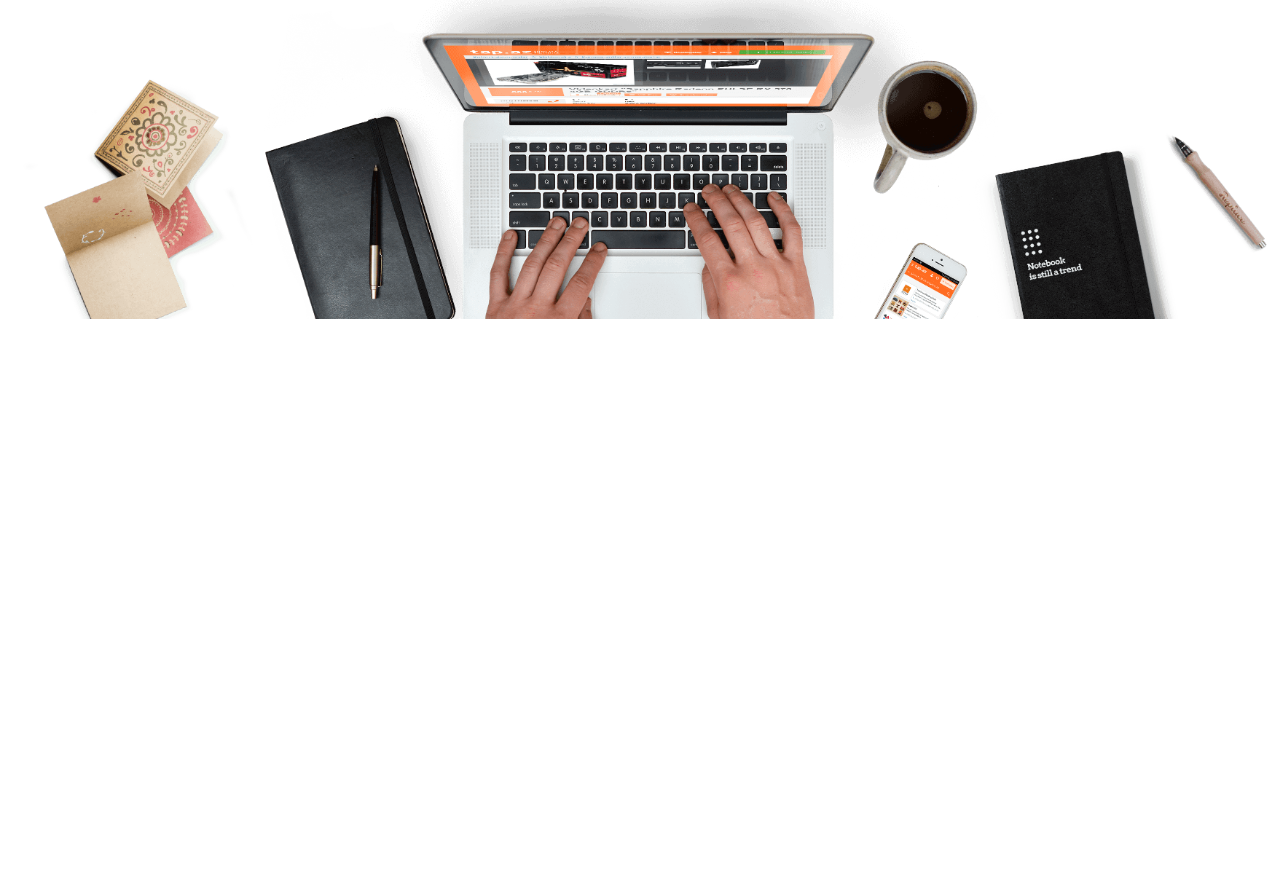
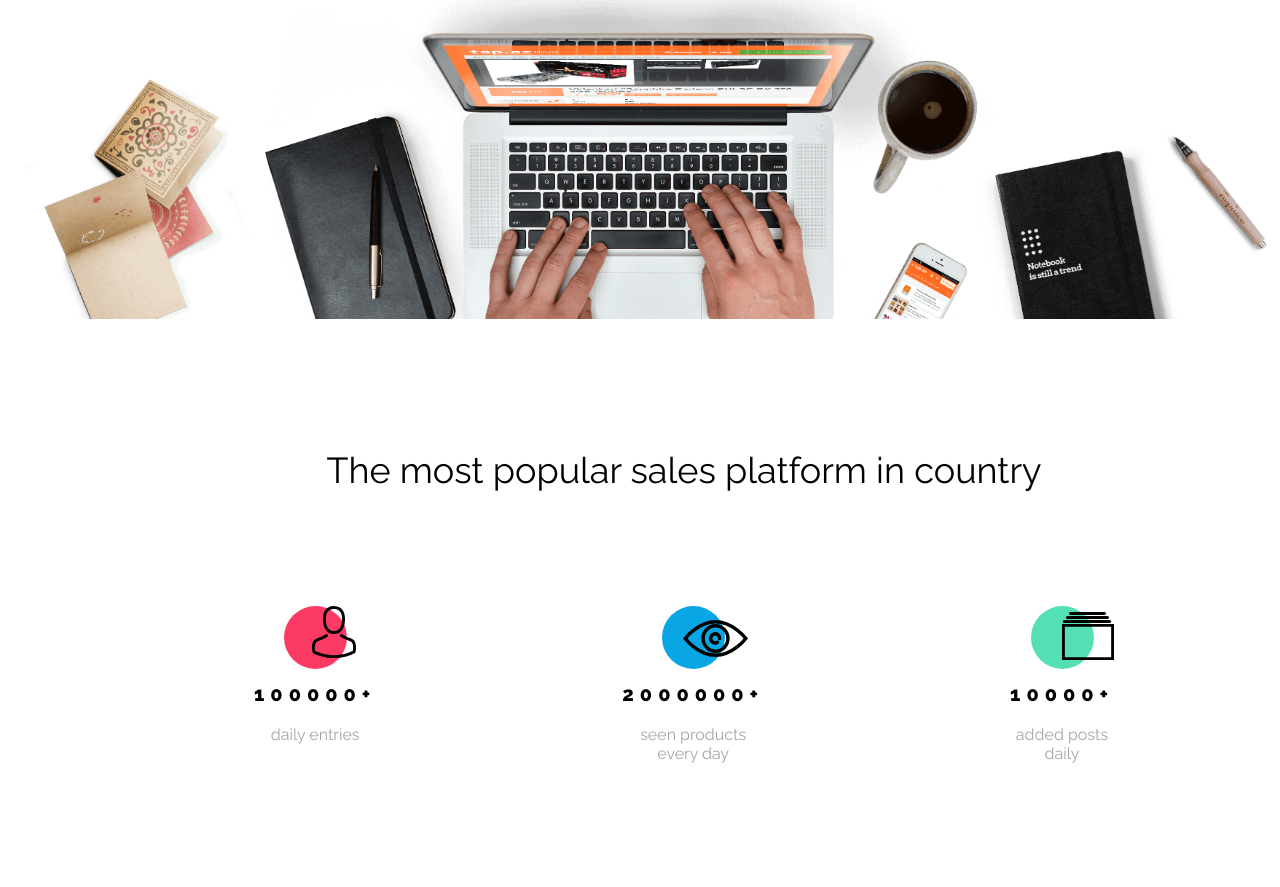
Before and after one commit to kamilkrol01/BestShop, a plain HTML site: page index.html in a window 1280 px wide. Shown: the part 509-1396 px from the top of the page. Before the commit the page ends 836 px from the top, so only its background shows below. Drawn offline with nearby package versions, Linux system fonts and the light colour scheme.

Commit message:
Statystyki zrobione

```diff
--- a/css/style.css
+++ b/css/style.css
@@ -98,3 +98,82 @@ section {
     font-weight: bold;
     color: var(--color-white);
 }
+
+
+
+.stats {
+    margin-top: 100px;
+}
+
+.stats-container {
+    display: flex;
+    justify-content: space-evenly;
+}
+
+.stats-title {
+    text-align: center;
+    font-size: 2.25rem;
+    font-family: "Raleway", sans-serif;
+    font-weight: normal;
+    margin-bottom: 115px;
+}
+
+.stats-single {
+    max-width: 160px;
+    display: flex;
+    flex-direction: column;
+    align-items: center;
+    text-align: center;
+    font-family: "Raleway", sans-serif;
+}
+
+.stats-ellipse {
+    border-radius: 50%;
+    width: 63px;
+    height: 63px;
+    position: relative;
+}
+
+.stats-img {
+    position: absolute;
+}
+
+.stats-single:nth-child(1) .stats-ellipse {
+    background-color: var(--color-redish);
+}
+
+.stats-single:nth-child(1) .stats-img {
+    top: 0;
+    left: 45%;
+}
+
+.stats-single:nth-child(2) .stats-ellipse {
+    background-color: var(--color-primary);
+}
+
+.stats-single:nth-child(2) .stats-img {
+    top: 14px;
+    left: 34%;
+}
+
+.stats-single:nth-child(3) .stats-ellipse {
+    background-color: var(--color-green);
+}
+
+.stats-single:nth-child(3) .stats-img {
+    top: 6px;
+    left: 50%;
+}
+
+.stats-number {
+    margin-top: 13px;
+    margin-bottom: 19px;
+    font-size: 1.25rem;
+    font-weight: 800;
+    letter-spacing: 0.375rem;
+}
+
+.stats-description {
+    color: var(--color-grey);
+    margin-bottom: 121px;
+}
--- a/index.html
+++ b/index.html
@@ -33,6 +33,37 @@
         </div>
         <img src="assets/Background.png" alt="background" class="opening-background"/>
     </section>
+
+    <section class="stats">
+        <div class="container">
+            <h2 class="stats-title">The most popular sales platform in country</h2>
+            <div class="stats-container">
+                <div class="stats-single">
+                   <div class="stats-ellipse">
+                       <img src="assets/Person.svg" alt="person" class="stats-img">
+                   </div>
+                   <div class="stats-number">100000+</div>
+                   <div class="stats-description">daily entries</div>
+                </div>
+
+                <div class="stats-single">
+                    <div class="stats-ellipse">
+                        <img src="assets/Eye.svg" alt="eye" class="stats-img">
+                    </div>
+                    <div class="stats-number">2000000+</div>
+                    <div class="stats-description">seen products<br>every day</div>
+                </div>
+
+                <div class="stats-single">
+                    <div class="stats-ellipse">
+                        <img src="assets/Catalog.svg" alt="catalog" class="stats-img">
+                    </div>
+                    <div class="stats-number">10000+</div>
+                    <div class="stats-description">added posts<br>daily</div>
+                </div>
+            </div>
+        </div>
+    </section>
 </main>
 </body>
 </html>
```
